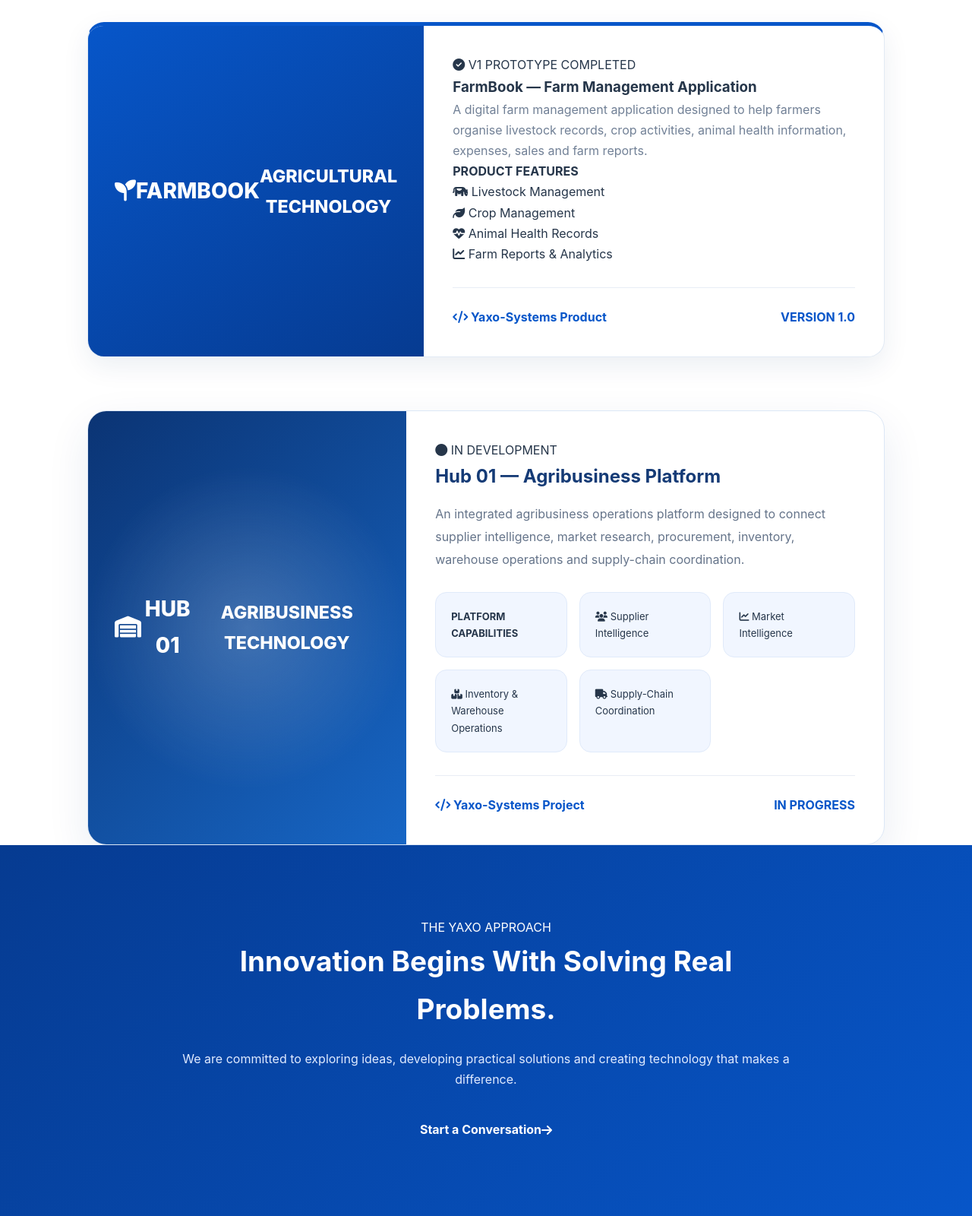
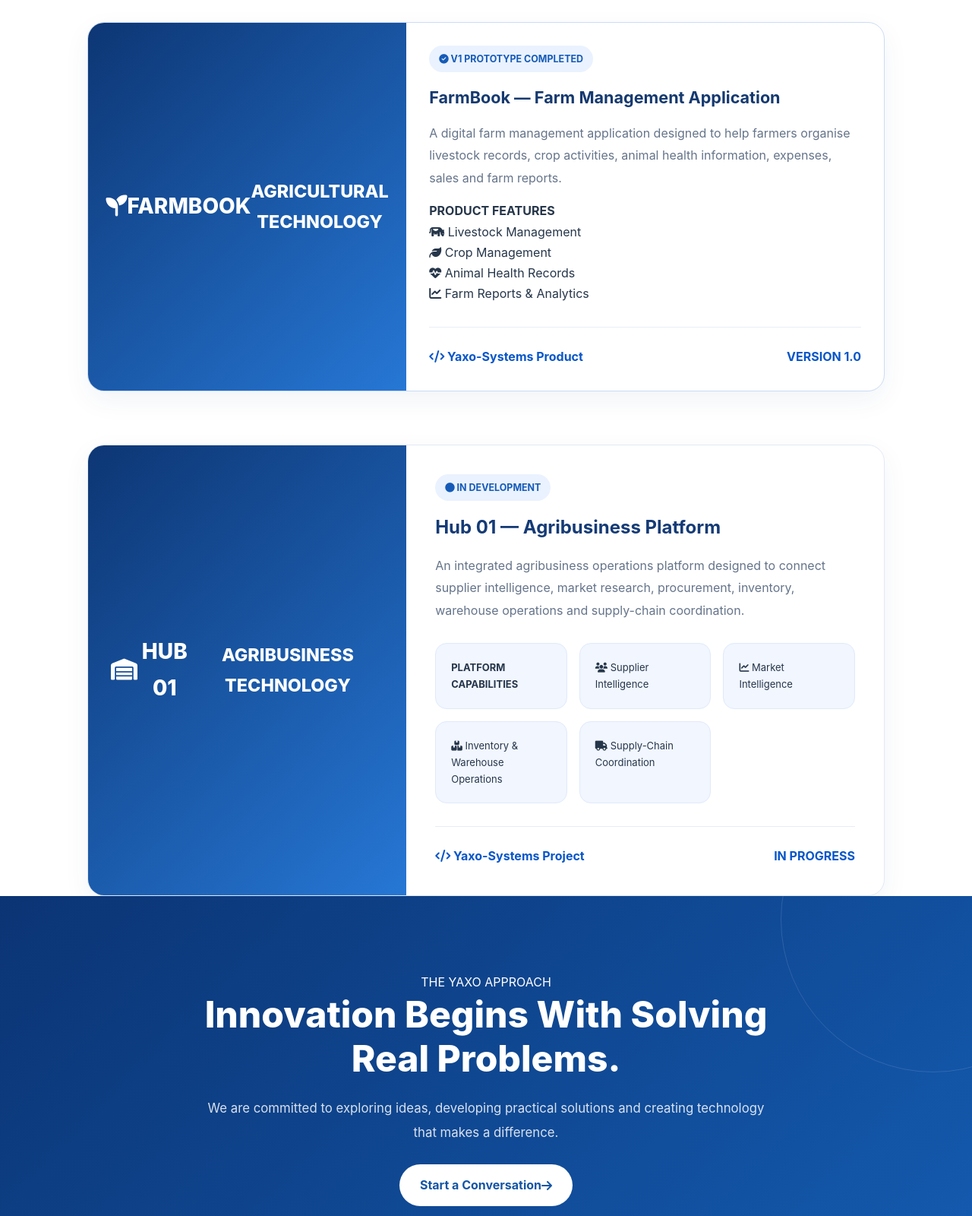
Before and after one commit to Allaboutgrowing/YAXO-SYSTEMS-, a plain HTML site: page index.html in a window 1280 px wide. Shown: the part 7020-8620 px from the top of the page at 76% size. Drawn offline with Linux system fonts and the light colour scheme.

Commit message:
Update style.css

```diff
--- a/style.css
+++ b/style.css
@@ -2173,3 +2173,215 @@ textarea:focus-visible {
         padding: 15px;
     }
 }
+/* =========================================
+   YAXO-SYSTEMS — STAGE 6
+   PROJECTS & INNOVATION
+========================================= */
+
+/* PROJECT CARDS */
+
+.project-card {
+    position: relative;
+    overflow: hidden;
+    border: 1px solid #e2eaf6;
+    border-radius: 22px;
+    background: #ffffff;
+    box-shadow: 0 12px 35px rgba(20, 60, 120, 0.06);
+    transition: transform 0.35s ease, box-shadow 0.35s ease;
+}
+
+.project-card:hover {
+    transform: translateY(-7px);
+    box-shadow: 0 22px 45px rgba(20, 60, 120, 0.13);
+}
+
+.farmbook-project-card {
+    border-color: #cbdcf5;
+}
+
+.project-visual {
+    position: relative;
+    min-height: 230px;
+    display: flex;
+    justify-content: center;
+    align-items: center;
+    padding: 30px;
+    overflow: hidden;
+    background: linear-gradient(135deg, #0d3674, #2677d5);
+    color: #ffffff;
+}
+
+.project-visual img {
+    width: 100%;
+    height: 100%;
+    object-fit: cover;
+    transition: transform 0.5s ease;
+}
+
+.project-card:hover .project-visual img {
+    transform: scale(1.05);
+}
+
+.project-visual h3,
+.project-visual h2 {
+    color: #ffffff;
+    font-size: clamp(1.8rem, 4vw, 2.5rem);
+    font-weight: 800;
+    text-align: center;
+}
+
+.project-content {
+    padding: 30px;
+}
+
+.project-content h3 {
+    color: #15396f;
+    font-size: 1.35rem;
+    margin-bottom: 14px;
+}
+
+.project-content p {
+    color: #65748a;
+    line-height: 1.85;
+    margin-bottom: 15px;
+}
+
+.project-content a {
+    display: inline-flex;
+    align-items: center;
+    gap: 8px;
+    margin-top: 12px;
+    color: #155bb7;
+    font-weight: 700;
+    text-decoration: none;
+    transition: gap 0.3s ease;
+}
+
+.project-content a:hover {
+    gap: 13px;
+}
+
+/* PROJECT STATUS LABELS */
+
+.project-card .project-status,
+.project-content .project-status {
+    display: inline-block;
+    padding: 7px 13px;
+    margin-bottom: 15px;
+    border-radius: 30px;
+    background: #eaf2ff;
+    color: #155bb7;
+    font-size: 0.78rem;
+    font-weight: 700;
+}
+
+.project-status.completed {
+    background: #e4f7ec;
+    color: #16834a;
+}
+
+.project-status.development {
+    background: #fff4dc;
+    color: #9a6500;
+}
+
+/* INNOVATION SECTION */
+
+.innovation {
+    position: relative;
+    overflow: hidden;
+    padding: 100px 6%;
+    background: linear-gradient(135deg, #0b3474, #145bb0);
+    color: #ffffff;
+}
+
+.innovation::before {
+    content: "";
+    position: absolute;
+    width: 400px;
+    height: 400px;
+    right: -150px;
+    top: -170px;
+    border: 1px solid rgba(255,255,255,0.12);
+    border-radius: 50%;
+    pointer-events: none;
+}
+
+.innovation-content {
+    position: relative;
+    z-index: 1;
+    max-width: 900px;
+    margin: 0 auto;
+    text-align: center;
+}
+
+.innovation-content h2 {
+    color: #ffffff;
+    font-size: clamp(2rem, 4vw, 3rem);
+    font-weight: 800;
+    line-height: 1.2;
+    margin-bottom: 22px;
+}
+
+.innovation-content p {
+    max-width: 750px;
+    margin: 0 auto 25px;
+    color: rgba(255,255,255,0.84);
+    font-size: 1.05rem;
+    line-height: 1.9;
+}
+
+.innovation-content a {
+    display: inline-flex;
+    justify-content: center;
+    align-items: center;
+    padding: 14px 27px;
+    border-radius: 50px;
+    background: #ffffff;
+    color: #1455a5;
+    font-weight: 700;
+    text-decoration: none;
+    transition: all 0.3s ease;
+}
+
+.innovation-content a:hover {
+    transform: translateY(-4px);
+    background: #eaf2ff;
+    box-shadow: 0 12px 30px rgba(0,0,0,0.15);
+}
+
+/* PROJECT GRID RESPONSIVENESS */
+
+@media (max-width: 900px) {
+    .projects-grid,
+    .projects-container {
+        grid-template-columns: repeat(2, 1fr);
+    }
+}
+
+@media (max-width: 650px) {
+    .project-card {
+        border-radius: 18px;
+    }
+
+    .project-visual {
+        min-height: 190px;
+    }
+
+    .project-content {
+        padding: 24px 21px;
+    }
+
+    .projects-grid,
+    .projects-container {
+        grid-template-columns: 1fr;
+    }
+
+    .innovation {
+        padding: 75px 5%;
+    }
+
+    .innovation-content p {
+        font-size: 0.97rem;
+    }
+}
```
